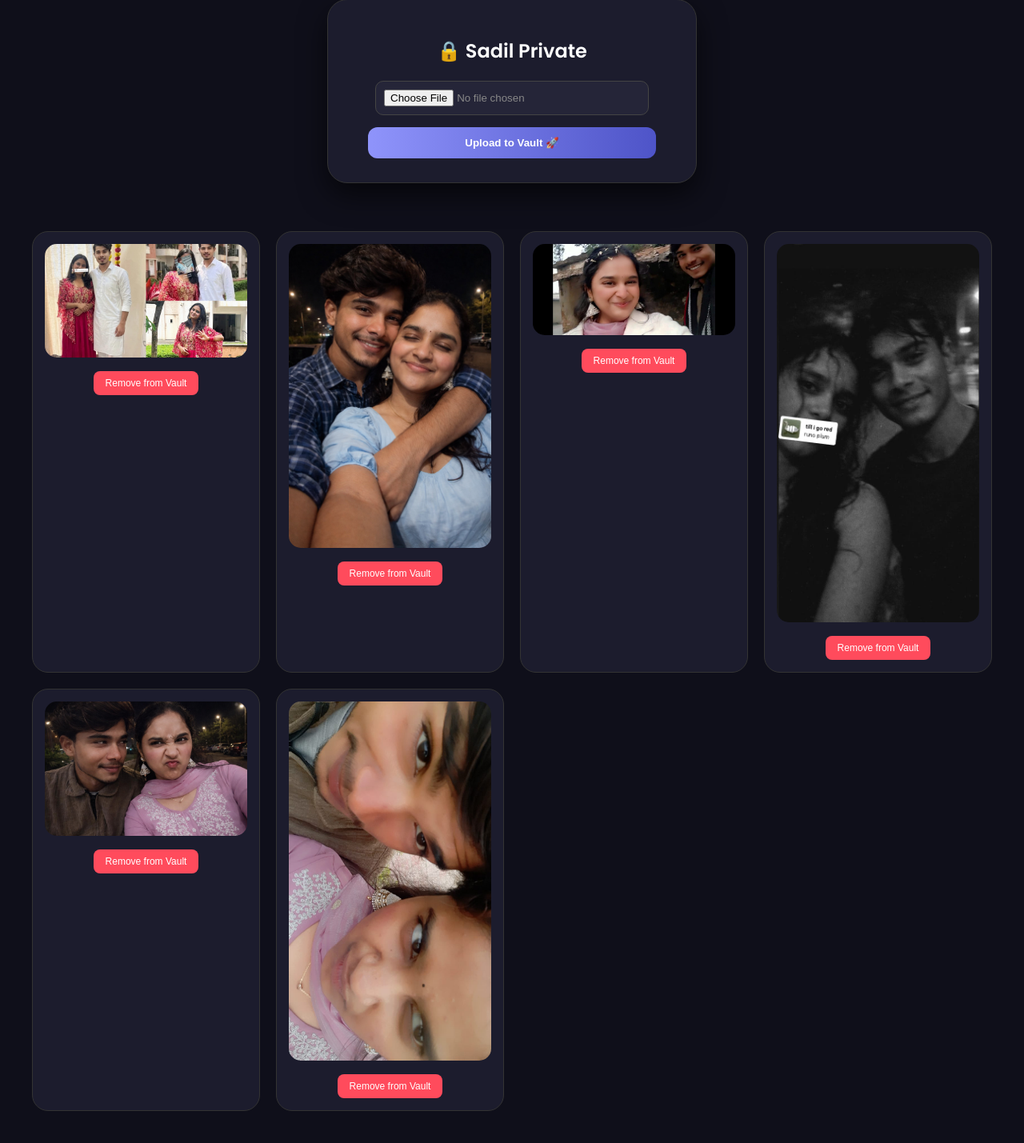
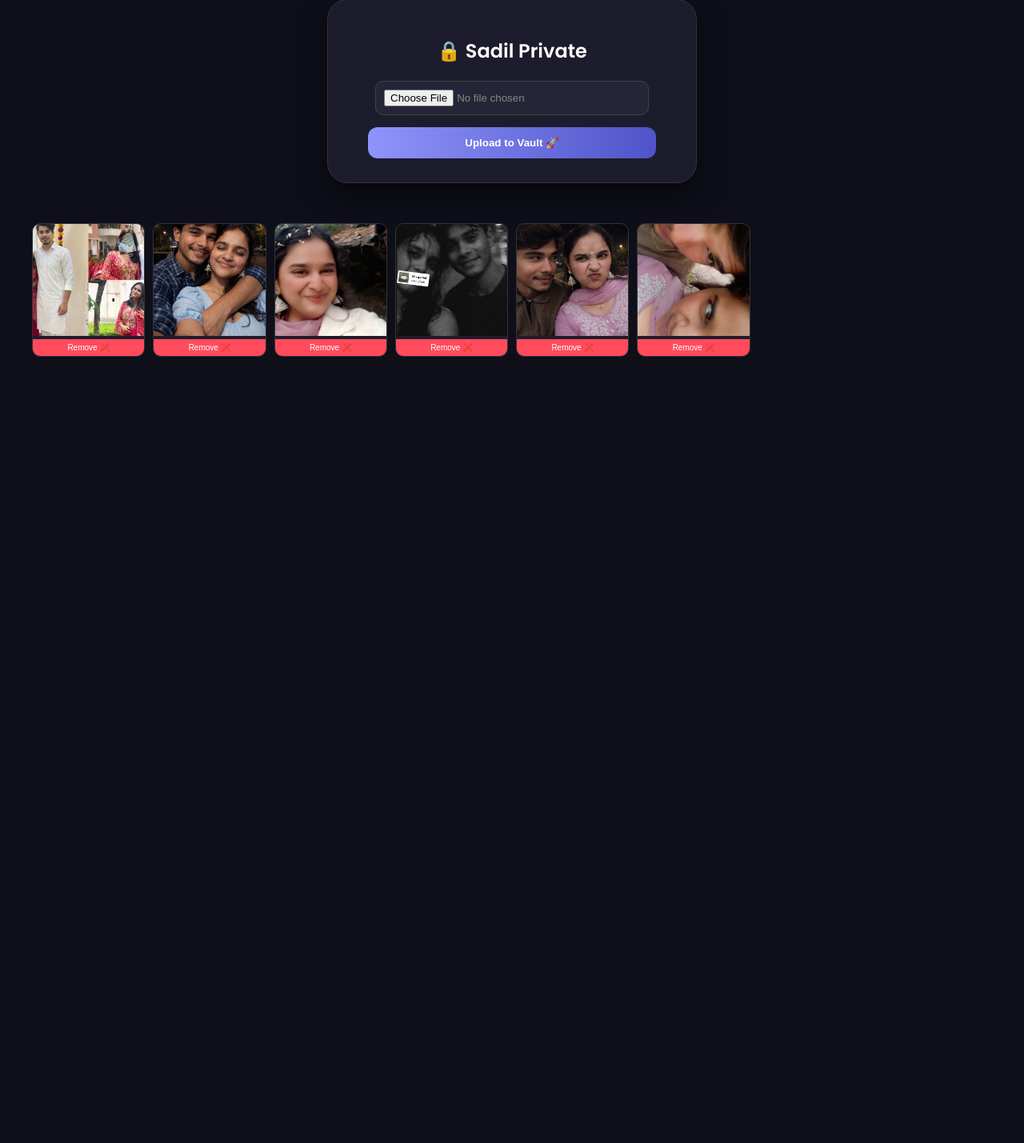
Before and after one commit to Sidhhisingh/sa.onhills, a Flask app: page /sadil in a window 1280 px wide. Shown: the part 106-1535 px from the top of the page at 80% size. After the commit the page ends 552 px from the top, so only its background shows below. Run offline with Flask 3, Linux system fonts and the light colour scheme; the visitor is signed in with stand-in values (Sample User, id 1); data comes from the database, SQL or seed files in the repository; both versions use the stored data as it was after the commit.

Commit message:
updated code

```diff
--- a/app.py
+++ b/app.py
@@ -106,20 +106,45 @@ def music():
     conn.close()
     return render_template('music.html', songs=songs)
 
+@app.route('/photos')
+def photos():
+    conn = sqlite3.connect('database.db')
+    cur = conn.cursor()
+    # Sirf images uthao (image column index 2 par hai)
+    cur.execute("SELECT image FROM posts WHERE image IS NOT NULL AND image != '' ORDER BY id DESC")
+    data = cur.fetchall()
+    files = [row[0] for row in data] # HTML list format ke liye
+    conn.close()
+    return render_template('photos.html', files=files)
+
+@app.route('/videos')
+def videos():
+    conn = sqlite3.connect('database.db')
+    cur = conn.cursor()
+    # Videos uthao (video column index 3 par hai)
+    cur.execute("SELECT * FROM posts WHERE video IS NOT NULL AND video != '' ORDER BY id DESC")
+    data = cur.fetchall()
+    conn.close()
+    return render_template('videos.html', data=data)
+
 @app.route('/sadil', methods=['GET', 'POST'])
 def sadil():
     username = session.get('username')
-    if not username: return redirect('/')
+    if not username: return redirect('/') # Pehle naam enter karna zaruri hai
+
     error = None
+    # Agar abhi tak password nahi dala hai
     if not session.get('is_sadil'):
         if request.method == 'POST':
             password = request.form.get('password')
-            if password == "sadil123":
+            if password == "sadil123": # Tera password
                 session['is_sadil'] = True
                 return redirect('/sadil')
             else:
-                error = "Aap Sadil hain? Nahi na..."
+                error = "Aap Sadil hain? Nahi na... toh chaliye jaiye yahan se!"
         return render_template('login.html', error=error)
+
+    # Agar password dal chuka hai, toh vault dikhao
     conn = sqlite3.connect('database.db')
     cur = conn.cursor()
     cur.execute("SELECT * FROM private_posts ORDER BY id DESC")
@@ -127,29 +152,37 @@ def sadil():
     conn.close()
     return render_template('sadil.html', data=data)
 
-@app.route('/delete_post/<int:id>', methods=['POST'])
-def delete_post(id):
-    username = session.get('username')
+@app.route('/upload_private', methods=['POST'])
+def upload_private():
+    if not session.get('is_sadil'): return redirect('/sadil')
+
+    file = request.files.get('file')
+    if file and file.filename != "":
+        filename = secure_filename(file.filename)
+        filename = str(int(time.time())) + "_" + filename
+        file.save(os.path.join(app.config['UPLOAD_FOLDER'], filename))
+
+        conn = sqlite3.connect('database.db')
+        cur = conn.cursor()
+        cur.execute("INSERT INTO private_posts (file) VALUES (?)", (filename,))
+        conn.commit()
+        conn.close()
+    return redirect('/sadil')
+
+@app.route('/delete_private/<int:id>', methods=['POST'])
+def delete_private(id):
+    if not session.get('is_sadil'): return redirect('/sadil')
+
     conn = sqlite3.connect('database.db')
     cur = conn.cursor()
-    cur.execute("SELECT username FROM posts WHERE id=?", (id,))
-    owner = cur.fetchone()
-    if owner and owner[0] == username:
-        cur.execute("DELETE FROM posts WHERE id=?", (id,))
-        conn.commit()
+    cur.execute("DELETE FROM private_posts WHERE id=?", (id,))
+    conn.commit()
     conn.close()
-    return redirect('/')
+    return redirect('/sadil')
 
 # ... (Baki delete routes wahi purane) ...
 
-@app.route('/photos')
-def photos():
-    conn = sqlite3.connect('database.db')
-    cur = conn.cursor()
-    cur.execute("SELECT * FROM posts WHERE image IS NOT NULL AND image != '' ORDER BY id DESC")
-    data = cur.fetchall()
-    conn.close()
-    return render_template('photos.html', data=data)
+
 
 @app.route('/delete_poetry/<int:id>', methods=['POST'])
 def delete_poetry(id):
@@ -183,38 +216,5 @@ def delete_song(id):
     conn.close()
     return redirect('/music')
 
-# ---------- DELETE PRIVATE (SADIL VAULT) ----------
-@app.route('/delete_private/<int:id>', methods=['POST'])
-def delete_private(id):
-    # Sadil ka vault hai toh isme username check ki zarurat nahi,
-    # bas login hona chahiye
-    if not session.get('is_sadil'):
-        return redirect('/sadil')
-
-    conn = sqlite3.connect('database.db')
-    cur = conn.cursor()
-    cur.execute("DELETE FROM private_posts WHERE id=?", (id,))
-    conn.commit()
-    conn.close()
-    return redirect('/sadil')
-
-@app.route('/videos', methods=['GET', 'POST'])
-def videos():
-    username = session.get('username', 'anonymous')
-    conn = sqlite3.connect('database.db')
-    cur = conn.cursor()
-    if request.method == 'POST':
-        video = request.files.get('video')
-        if video and video.filename != "":
-            filename = secure_filename(video.filename)
-            filename = str(int(time.time())) + "_" + filename
-            video.save(os.path.join(app.config['UPLOAD_FOLDER'], filename))
-            cur.execute("INSERT INTO posts (message, image, video, username) VALUES (?, ?, ?, ?)", ("", "", filename, username))
-            conn.commit()
-    cur.execute("SELECT * FROM posts WHERE video IS NOT NULL AND video != '' ORDER BY id DESC")
-    data = cur.fetchall()
-    conn.close()
-    return render_template('videos.html', data=data)
-
 if __name__ == '__main__':
     app.run(debug=True)
--- a/templates/sadil.html
+++ b/templates/sadil.html
@@ -15,12 +15,34 @@
         input[type="file"] { background: #252538; padding: 10px; border-radius: 10px; margin-bottom: 15px; width: 80%; color: #888; border: 1px solid #444; }
         .upload-btn { background: linear-gradient(to right, #8f94fb, #4e54c8); border: none; padding: 12px 30px; color: white; border-radius: 12px; font-weight: bold; cursor: pointer; width: 90%; }
 
-        .grid { display: grid; grid-template-columns: repeat(auto-fit, minmax(250px, 1fr)); gap: 20px; padding: 20px; max-width: 1200px; margin: 0 auto; }
-        .media-card { background: #1c1c2d; padding: 15px; border-radius: 20px; border: 1px solid #333; }
-        img, video { width: 100%; border-radius: 15px; margin-bottom: 10px; }
+        /* Google Photos style Grid */
+        .grid {
+            display: grid;
+            grid-template-columns: repeat(auto-fill, minmax(140px, 1fr));
+            gap: 10px;
+            padding: 10px;
+            max-width: 1200px;
+            margin: 0 auto;
+        }
+        .media-card {
+            background: #1c1c2d;
+            border-radius: 10px;
+            border: 1px solid #333;
+            overflow: hidden;
+            display: flex;
+            flex-direction: column;
+        }
+        /* Fixed Square Aspect Ratio */
+        .media-card img, .media-card video {
+            width: 100%;
+            height: 140px;
+            object-fit: cover;
+            cursor: pointer;
+            border-radius: 0; /* Box ke andar fit rahega */
+        }
 
-        .delete-btn { background: #ff4b5c; color: white; border: none; padding: 8px 15px; border-radius: 8px; cursor: pointer; font-size: 12px; transition: 0.3s; }
-        .delete-btn:hover { background: #ff0000; box-shadow: 0 0 10px rgba(255,75,92,0.5); }
+        .delete-btn { background: #ff4b5c; color: white; border: none; padding: 5px; cursor: pointer; font-size: 10px; width: 100%; }
+        .delete-btn:hover { background: #ff0000; }
     </style>
 </head>
 <body>
@@ -39,22 +61,21 @@
         {% for d in data %}
         <div class="media-card">
             {% if d[1].lower().endswith(('.mp4', '.mov', '.avi')) %}
-                <video controls>
+                <video onclick="window.open(this.querySelector('source').src)">
                     <source src="{{ url_for('static', filename='uploads/' + d[1]) }}">
                 </video>
             {% else %}
-                <img src="{{ url_for('static', filename='uploads/' + d[1]) }}">
+                <img src="{{ url_for('static', filename='uploads/' + d[1]) }}" onclick="window.open(this.src)">
             {% endif %}
 
             <form action="/delete_private/{{d[0]}}" method="POST">
-                <button class="delete-btn">Remove from Vault</button>
+                <button class="delete-btn">Remove ❌</button>
             </form>
         </div>
         {% endfor %}
     </div>
 
     <script>
-        // Back button dabane par bhi lock kaam karega
         window.onpageshow = function(event) {
             if (event.persisted) { window.location.reload(); }
         };
```
Also changed, not shown: templates/photos.html (+20 -3 lines), templates/videos.html (+42 -8 lines), database.db, static/uploads/1776022384_WhatsApp_Image_2026-02-28_at_4.57.59_PM.jpeg (added), static/uploads/1776023674_WhatsApp_Image_2026-02-10_at_10.39.40_PM.jpeg (added), static/uploads/1776024107_ChatGPT_Image_Feb_1_2026_05_22_27_PM.png (added), static/uploads/1776024175_WhatsApp_Image_2026-01-27_at_10.44.30_PM.jpeg (added), static/uploads/1776024200_WhatsApp_Image_2026-02-01_at_4.55.30_PM.jpeg (added), static/uploads/1776024225_Nighttime_selfie_in_a_warm_embrace.png (added), static/uploads/1776024291_WhatsApp_Image_2026-03-23_at_8.15.26_AM.jpeg (added), static/uploads/1776026860_WhatsApp_Image_2026-04-13_at_2.13.04_AM.jpeg (added), static/uploads/1776026882_WhatsApp_Image_2026-04-13_at_2.13.06_AM.jpeg (added), static/uploads/1776026952_WhatsApp_Image_2026-04-13_at_2.13.05_AM.jpeg (added), static/uploads/1776027002_WhatsApp_Image_2026-04-13_at_2.14.36_AM.jpeg (added), 2 other files.
